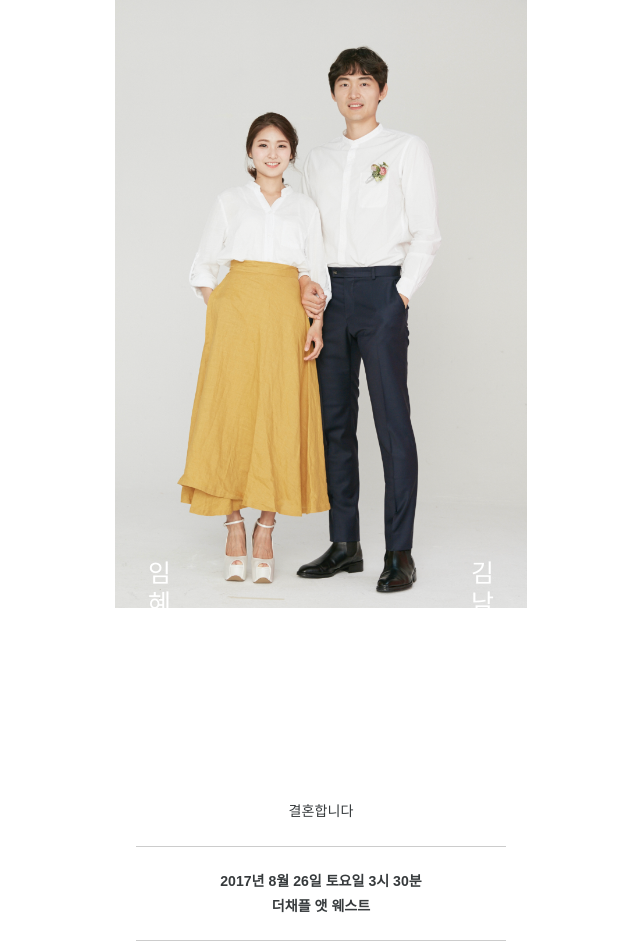
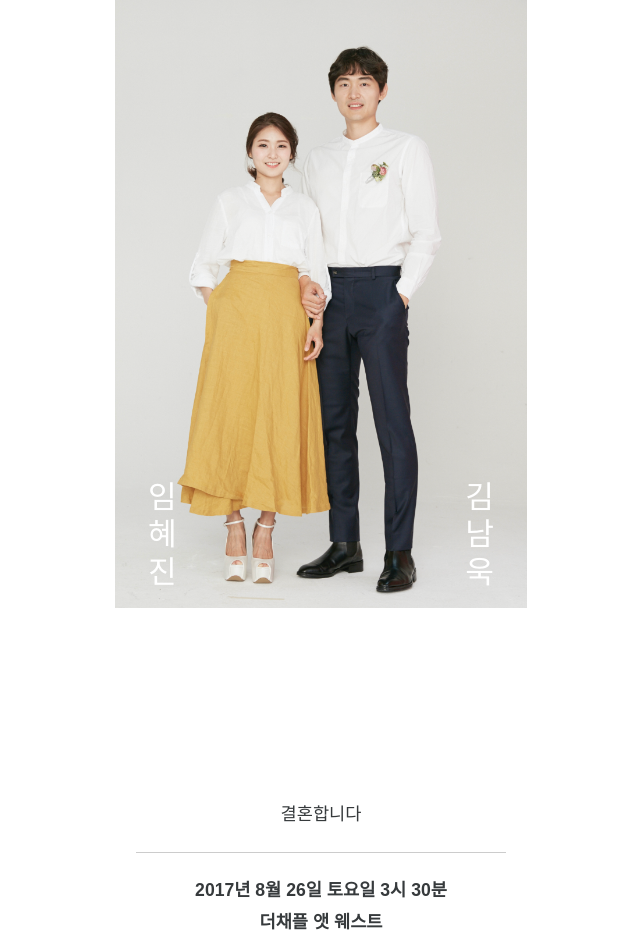
Before and after one commit to namwkim/wedding, a plain HTML site: page index.html in a window 1280 px wide. Shown: the top 952 px of the page, without its empty margins (319-959 px from the left). Drawn offline with Linux system fonts and the light colour scheme; a web font is replaced by a local one.

Commit message:
Update index.css

```diff
--- a/css/index.css
+++ b/css/index.css
@@ -8,7 +8,7 @@ body{
   margin: 0;
   padding: 0;
   /*font-family: 'Nanum Myeongjo', serif;*/
-  font-size: 0.8em;
+  font-size: 1.0em;
   line-height: 1.8;
   color: #4d5256;
   font-family: 'Noto Sans Korean', sans-serif;
@@ -48,11 +48,11 @@ a:visited {
   font-family: 'KoPub Batang', 'Nanum Myeongjo', Serif;
 }
 .bride {
-  top: 70%;
+  top: 60%;
   left: 8%;
 }
 .groom {
-  top: 70%;
+  top: 60%;
   right:8%;
 }
 
@@ -82,7 +82,7 @@ a:visited {
   font-family: 'Noto Sans Korean', sans-serif;
   color: #363a3c;
   font-size: 1.1em;
-  font-weight: 400;
+  font-weight: 300;
 }
 
 .secondary{
```
